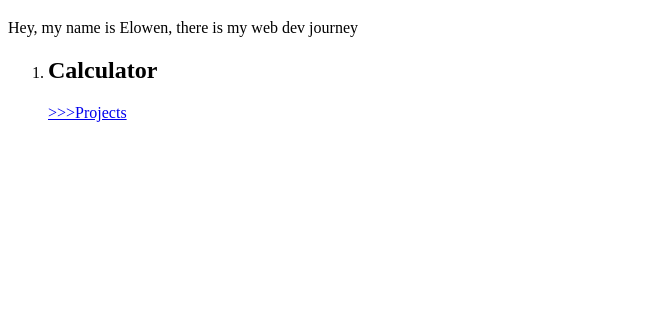
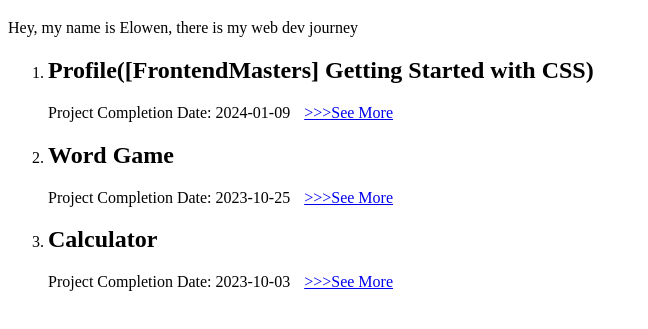
Before and after one commit to LYingYuan/web-dev-journey, a plain HTML site: page index.html in a window 1280 px wide. Shown: the part 61-390 px from the top of the page, without its empty margins (0-648 px from the left). Drawn offline with Linux system fonts and the light colour scheme.

Commit message:
feat: update projects info

```diff
--- a/index.html
+++ b/index.html
@@ -4,6 +4,7 @@
     <meta charset="UTF-8" />
     <meta name="viewport" content="width=device-width, initial-scale=1.0" />
     <title>Elowen's Web Dev Journey</title>
+    <link rel="stylesheet" href="style.css" />
   </head>
   <body>
     <h1>Web Dev Journey</h1>
@@ -11,8 +12,16 @@
     <section class="projects">
       <ol>
         <li>
+          <h2>Profile([FrontendMasters] Getting Started with CSS)</h2>
+          <p>Project Completion Date: <time>2024-01-09</time> <a href="/003-Getting Stared with CSS/index.html" target="_blank" rel="noopener noreferrer">>>>See More</a></p>
+        </li>
+        <li>
+          <h2>Word Game</h2>
+          <p>Project Completion Date: <time>2023-10-25</time> <a href="./002-Word Game/index.html" target="_blank" rel="noopener noreferrer">>>>See More</a></p>
+        </li>
+        <li>
           <h2>Calculator</h2>
-          <a href="./001-Calculator/index.html" target="_blank" rel="noopener noreferrer">>>>Projects</a>
+          <p>Project Completion Date: <time>2023-10-03</time> <a href="./001-Calculator/index.html" target="_blank" rel="noopener noreferrer">>>>See More</a></p>
         </li>
       </ol>
     </section>
--- /dev/null
+++ b/style.css
@@ -0,0 +1,3 @@
+.projects > ol > li > p > a {
+  margin-left: 10px;
+}
```
